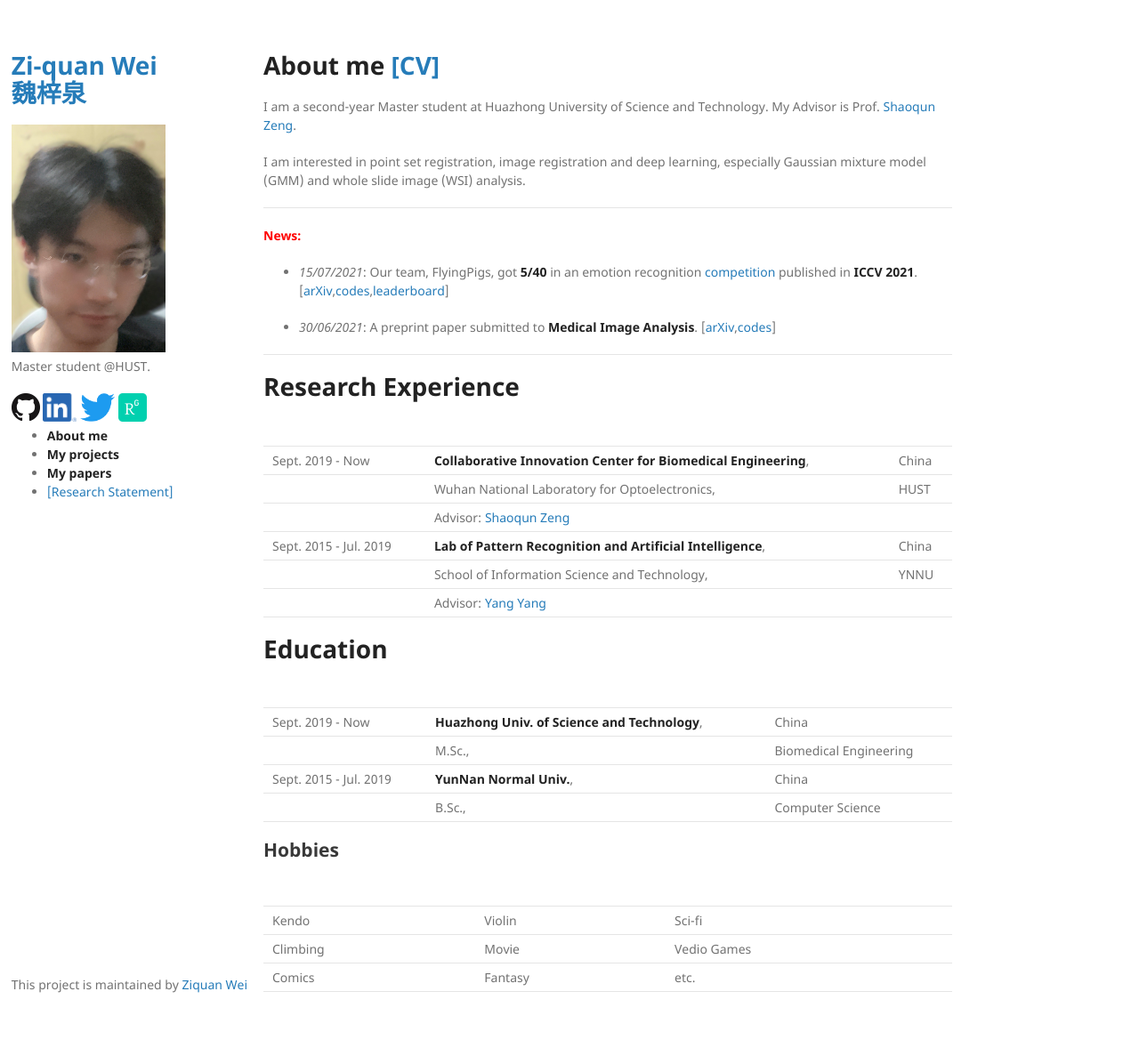
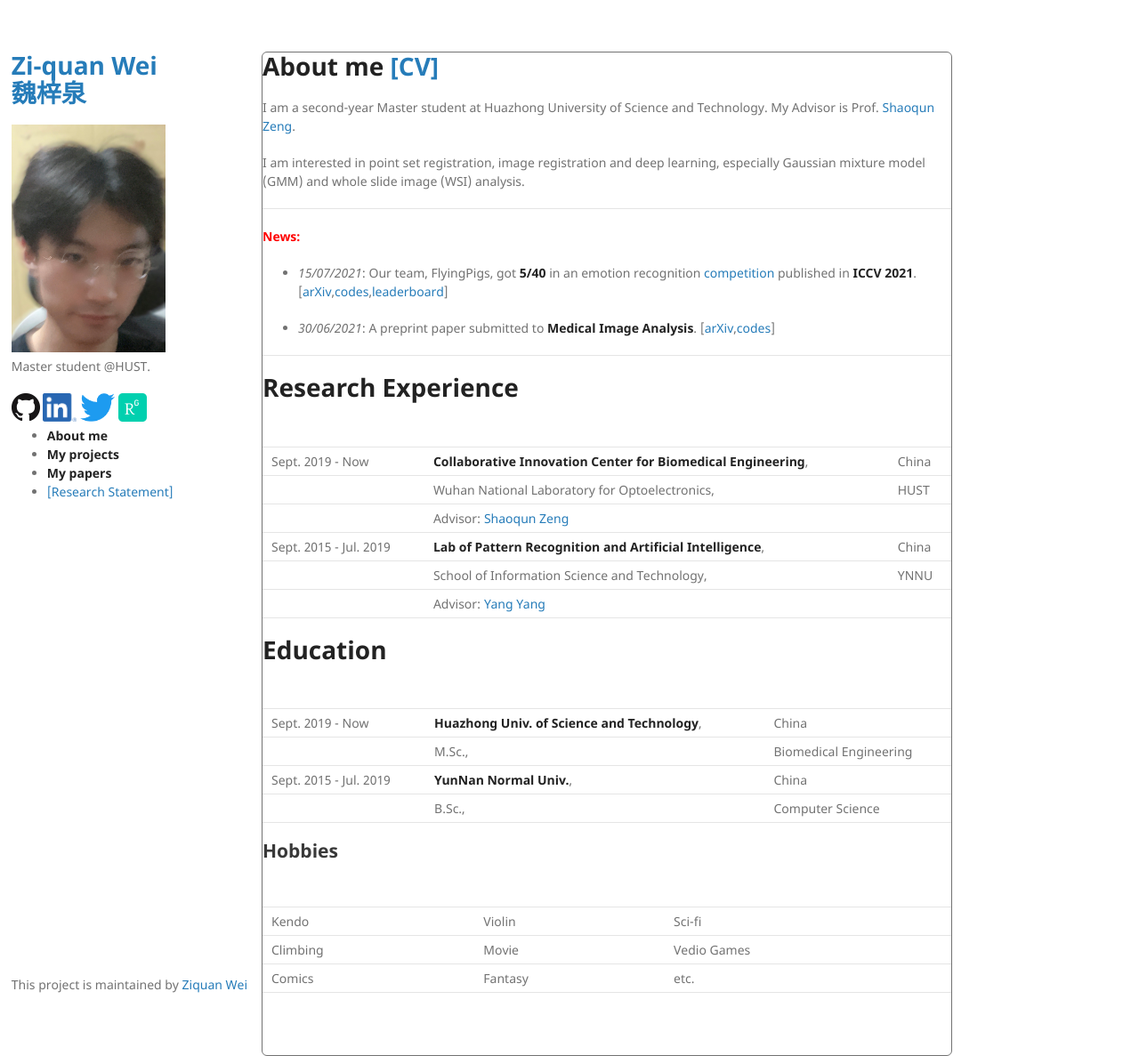
Before and after one commit to Chrisa142857/Chrisa142857.github.io, a Jekyll site: the page built from index.md, in a window 1280 px wide and 1187 px high. Shown: the whole window at 89% size. Built offline with Jekyll 4.4.1, drawn with Linux system fonts in a browser that asks for light colours; our own code applies the rules of GitHub Pages for plain Markdown files.

Commit message:
Update default.html

```diff
--- a/_layouts/default.html
+++ b/_layouts/default.html
@@ -48,7 +48,7 @@
         </ul>
         {% endif %}
       </header>
-      <section>
+      <section style="border: 1px solid; border-radius: 6px">
 
       {{ content }}
 
```
